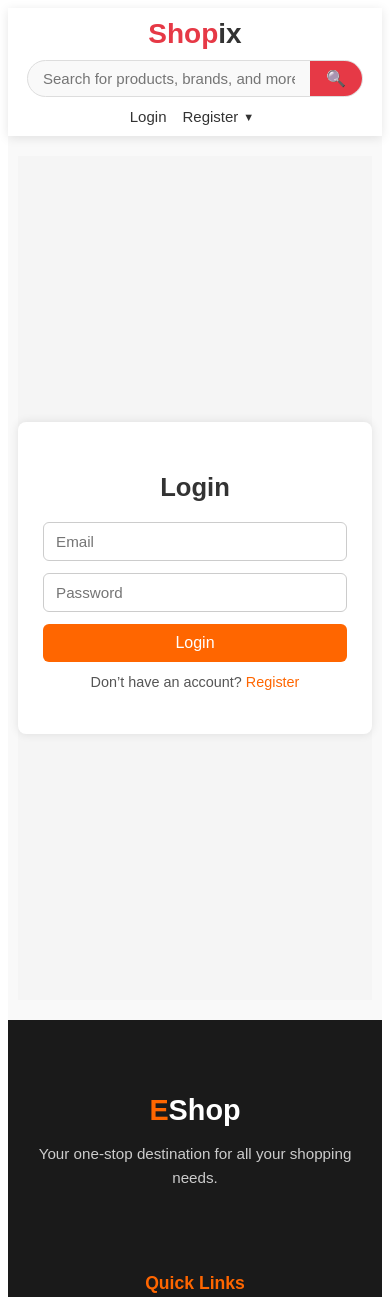
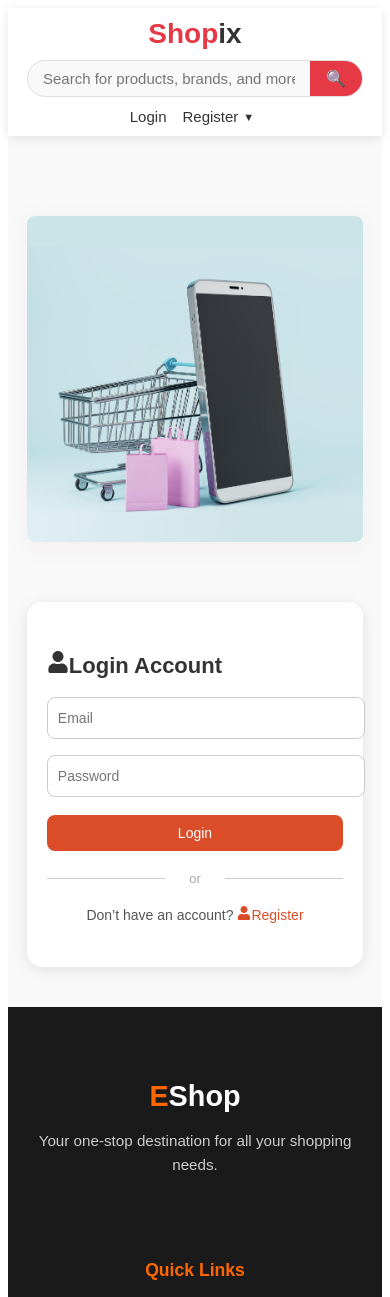
Before and after one commit to Rajen113/E-frontend, a React app: page /login in a window 390 px wide. Shown: the top 1297 px of the page. Built offline with nearby package versions, Linux system fonts and the light colour scheme; no server answers; the HTML template or start-up script is replaced by a standard one.

Commit message:
WIP: saving local edits before rebase

```diff
--- a/src/components/pages/login/Login.css
+++ b/src/components/pages/login/Login.css
@@ -1,63 +1,198 @@
-/* ---------- MAIN CONTAINER ---------- */
-.login-wrapper {
-  min-height: 100vh;
+
+.login-page {
   display: flex;
-  align-items: center;
+  height: 100vh;
+  width: 80%;
+  /* margin: 0 auto; */
+  background-color: #f9f9f9;
   justify-content: center;
-  background-color: #f5f5f5;
-  font-family: Arial, sans-serif;
+  font-family: "Poppins", sans-serif;
 }
 
-/* ---------- FORM CARD ---------- */
-.login-box {
-  background-color: #fff;
-  padding: 30px 25px;
-  border-radius: 8px;
-  box-shadow: 0 0 10px rgba(0, 0, 0, 0.1);
-  width: 100%;
-  max-width: 400px;
+.img-login {
+  flex: 1;
+  overflow: hidden;
+  display: flex;
+  height: 400px;
+  justify-content: center;
+  margin-top: 40px;
+  box-shadow: 0px 4px 20px rgba(172, 133, 133, 0.1);
+
 }
 
-/* ---------- HEADING ---------- */
-.login-box h2 {
-  text-align: center;
-  font-size: 1.6rem;
-  color: #333;
-  margin-bottom: 20px;
+.left-img {
+  width: 500px;
+  height: 200px;
+
 }
 
-/* ---------- FORM ---------- */
-form {
-  display: flex;
-  flex-direction: column;
+.img-login img {
+  width: 100%;
+  height: 100%;
+  border-radius: 3px;
+
 }
 
-form input {
-  padding: 10px 12px;
-  border: 1px solid #ccc;
-  border-radius: 6px;
-  font-size: 0.95rem;
-  margin-bottom: 12px;
-  outline: none;
+/* ---------- Signup Form ---------- */
+.login-container {
+  flex: 1;
+   height: 400px;
+  display: flex;
+  justify-content: center;
+  margin-top: 40px;
+  /* align-items: center; */
 }
 
-form input:focus {
-  border-color: #ff6600;
+.login-box {
+  width: 80%;
+  max-width: 400px;
+  background-color: #fff;
+  padding: 40px 30px;
+  border-radius: 15px;
+  box-shadow: 0px 4px 20px rgba(0, 0, 0, 0.1);
 }
 
-/* ---------- BUTTON ---------- */
-.login-btn {
-  background-color: #ff6600;
-  color: #fff;
-  border: none;
-  border-radius: 6px;
-  padding: 10px;
-  font-size: 1rem;
-  cursor: pointer;
+.login-box h2 {
+  font-size: 26px;
+  margin-bottom: 10px;
+  color: #333;
 }
 
-.login-btn:hover {
-  background-color: #e65c00;
+.subtitle {
+  font-size: 14px;
+  color: #777;
+  margin-bottom: 25px;
+}
+
+.login-box input {
+  width: 100%;
+  padding: 12px 10px;
+  margin: 8px 0;
+  border: 1px solid #ccc;
+  border-radius: 8px;
+  font-size: 14px;
+  transition: 0.2s;
+}
+
+.login-box input:focus {
+  border-color: #db4c28;
+  outline: none;
+  box-shadow: 0 0 5px rgba(219, 76, 40, 0.3);
+}
+
+.create-btn {
+  width: 100%;
+  padding: 12px;
+  background-color: #db4c28;
+  color: white;
+  border: none;
+  border-radius: 8px;
+  margin-top: 10px;
+  font-size: 15px;
+  cursor: pointer;
+  transition: 0.3s;
+}
+
+.create-btn:hover {
+  background-color: #b53c20;
+}
+
+.divider {
+  text-align: center;
+  margin: 20px 0;
+  color: #aaa;
+  position: relative;
+}
+
+.divider::before,
+.divider::after {
+  content: "";
+  position: absolute;
+  width: 40%;
+  height: 1px;
+  background-color: #ccc;
+  top: 50%;
+}
+
+.divider::before {
+  left: 0;
+}
+
+.divider::after {
+  right: 0;
+}
+
+.login-link {
+  text-align: center;
+  color: #555;
+}
+
+.login-link a {
+  color: #db4c28;
+  text-decoration: none;
+  font-weight: 500;
+}
+
+.login-link a:hover {
+  text-decoration: underline;
+}
+
+/* ✅ Mobile Responsive Fix */
+@media (max-width: 900px) {
+  .login-page {
+    flex-direction: column;
+    width: 95%;
+    height: auto;
+    justify-content: flex-start;
+    align-items: center;
+    padding: 20px 0;
+    gap: 20px;
+  }
+
+  .img-login {
+    order: -1; /* Image on top */
+    height: auto;
+    justify-content: center;
+  }
+
+  .left-img {
+    width: 250px;
+    height: auto;
+  }
+
+  .img-login img {
+    width: 100%;
+    height: auto;
+    object-fit: contain;
+    border-radius: 8px;
+  }
+
+  .login-container {
+    width: 100%;
+    justify-content: center;
+    align-items: center;
+  }
+
+  .login-box {
+    width: 90%;
+    max-width: 350px;
+    padding: 30px 20px;
+    box-shadow: 0px 3px 15px rgba(0, 0, 0, 0.1);
+  }
+
+  .login-box h2 {
+    font-size: 22px;
+  }
+
+  .subtitle {
+    font-size: 13px;
+    margin-bottom: 20px;
+  }
+
+  .create-btn {
+    font-size: 14px;
+    padding: 10px;
+  }
 }
 
 /* ---------- ERROR MESSAGE ---------- */
@@ -69,24 +204,6 @@ form input:focus {
   text-align: center;
   font-size: 0.9rem;
   margin-bottom: 10px;
-}
-
-/* ---------- REGISTER LINK ---------- */
-.register-text {
-  text-align: center;
-  font-size: 0.9rem;
-  color: #555;
-  margin-top: 12px;
-}
-
-.register-text a {
-  color: #ff6600;
-  text-decoration: none;
-  font-weight: 500;
-}
-
-.register-text a:hover {
-  text-decoration: underline;
 }
 
 .success-text {
--- a/src/components/pages/login/Login.jsx
+++ b/src/components/pages/login/Login.jsx
@@ -3,10 +3,13 @@ import { Link, useNavigate } from 'react-router-dom'
 import axiosInstance from '../../../api/axiosConfig'
 import { AuthContext } from '../../../context/AuthContext'
 import './Login.css'
+import { FaUser, FaLock } from "react-icons/fa"; // from FontAwesome
+import { MdEmail } from "react-icons/md"; // from Material Design
+
 
 function Login() {
   const navigate = useNavigate()
-  const { login } = useContext(AuthContext) // use context
+  const { login } = useContext(AuthContext) // ✅ use context
   const [formData, setFormData] = useState({ email: '', password: '' })
   const [error, setError] = useState('')
   const [success, setSuccess] = useState('')
@@ -35,9 +38,17 @@ function Login() {
   }
 
   return (
-    <div className="login-wrapper">
-      <div className="login-box">
-        <h2>Login</h2>
+    <div className="login-page">
+
+     <div className="img-login">
+        <img src="/SideImage.png" alt="login Illustration" />
+      </div>
+
+
+      <div className="login-container">
+       <div className="login-box">
+          <h2><FaUser />Login Account</h2>
+
         <form onSubmit={handleSubmit}>
           {error && <p className="error-text">{error}</p>}
           {success && <p className="success-text">{success}</p>}
@@ -60,15 +71,19 @@ function Login() {
             required
           />
 
-          <button type="submit" className="login-btn" disabled={loading}>
+          <button type="submit" className="create-btn" disabled={loading}>
             {loading ? 'Logging in...' : 'Login'}
           </button>
 
-          <p className="register-text">
-            Don’t have an account? <Link to="/register">Register</Link>
+           <div className="divider">or</div>
+
+          <p className="login-link">
+            Don’t have an account? <Link to="/register"><FaUser />Register</Link>
           </p>
         </form>
+        </div>
       </div>
+
     </div>
   )
 }
--- a/src/components/pages/register/Register.css
+++ b/src/components/pages/register/Register.css
@@ -1,60 +1,48 @@
-/* ---------- Global Layout ---------- */
+
 .signup-page {
   display: flex;
   min-height: 100vh;
   width: 80%;
   margin: 0 auto;
-  background-color: #ffffff;
+  background-color: #f9f9f9;
   justify-content: center;
-  align-items: stretch; /* Ensures both sides match in height */
+  align-items: stretch;
   font-family: "Poppins", sans-serif;
   gap: 30px;
 }
 
-/* ---------- Left Image Section ---------- */
+
 .img-signup {
   flex: 1;
-  display: flex;
-  justify-content: center;
-  align-items: center;
-  height: 100vh; /* Full viewport height */
-  border-radius: 12px;
+  position: relative;
+  height: 600px;
+  margin-top: 6px;
   overflow: hidden;
-}
-
-.left-img {
-  width: 100%;
-  height: 100%;
-  display: flex;
-  justify-content: center;
-  align-items: center;
+  box-shadow: 0px 4px 20px rgba(7, 6, 6, 0.1);
 }
 
 .img-signup img {
+  position: absolute;
+  top: 0;
+  left: 0;
   width: 100%;
   height: 100%;
-  object-fit:contain; /* Fill the panel properly */
-  border-radius: 0;
-  transition: transform 0.4s ease;
+  object-fit: cover;
 }
 
-.img-signup img:hover {
-  transform: scale(1.03);
-}
 
-/* ---------- Register Form Section ---------- */
 .signup-container {
   flex: 1;
   display: flex;
   justify-content: center;
-  align-items: center;
+  height: 600px;
 }
 
 .signup-box {
   width: 80%;
   max-width: 420px;
   background-color: #fff;
-  padding: 45px 35px;
+  padding: 20px 35px;
   border-radius: 15px;
   box-shadow: 0px 4px 20px rgba(0, 0, 0, 0.1);
 }
@@ -73,7 +61,7 @@
   text-align: center;
 }
 
-/* ---------- Input Fields ---------- */
+
 .signup-box input {
   width: 100%;
   padding: 12px 10px;
@@ -90,7 +78,7 @@
   box-shadow: 0 0 5px rgba(219, 76, 40, 0.3);
 }
 
-/* ---------- Button ---------- */
+
 .create-btn {
   width: 100%;
   padding: 12px;
@@ -110,7 +98,7 @@
   transform: translateY(-1px);
 }
 
-/* ---------- Divider ---------- */
+
 .divider {
   text-align: center;
   margin: 20px 0;
@@ -137,7 +125,7 @@
   right: 0;
 }
 
-/* ---------- Login Link ---------- */
+
 .login-link {
   text-align: center;
   color: #555;
@@ -154,7 +142,7 @@
   text-decoration: underline;
 }
 
-/* ---------- Error Message ---------- */
+
 .error-text {
   color: #db4c28;
   background: rgba(219, 76, 40, 0.05);
@@ -166,7 +154,7 @@
   text-align: center;
 }
 
-/* ---------- Responsive Design ---------- */
+
 @media (max-width: 900px) {
   .signup-page {
     flex-direction: column;
@@ -187,16 +175,10 @@
     border-radius: 0;
   }
 
-  .left-img {
-    width: 100%;
-    height: auto;
-  }
 
   .img-signup img {
-    width: 100%;
-    height: auto;
     object-fit: contain;
-    border-radius: 8px;
+    position: static;
   }
 
   .signup-container {
--- a/src/components/pages/register/Register.jsx
+++ b/src/components/pages/register/Register.jsx
@@ -2,6 +2,9 @@ import React, { useState } from "react";
 import { useNavigate } from "react-router-dom";
 import axiosInstance from "../../../api/axiosConfig";
 import "./Register.css";
+import { FaUser, FaLock } from "react-icons/fa"; // from FontAwesome
+import { MdEmail } from "react-icons/md"; // from Material Design
+
 
 function Register() {
   const navigate = useNavigate();
@@ -27,7 +30,7 @@ function Register() {
   const handleSubmit = async (e) => {
     e.preventDefault();
 
-    // ✅ Basic Validation
+    // Basic Validation
     if (formData.password !== formData.confirmPassword) {
       setError("Passwords don't match!");
       return;
@@ -49,11 +52,12 @@ function Register() {
       setLoading(true);
       const res = await axiosInstance.post("/user/register", userData);
 
-      // Show success message instead of alert
+
+      console.log(res.data)
       setSuccess(res.data.message || "Registration successful!");
       setError("");
 
-      // ✅ Redirect to login page after short delay
+
       setTimeout(() => {
         navigate("/login");
       }, 1500);
@@ -68,21 +72,17 @@ function Register() {
 
   return (
     <div className="signup-page">
-      {/* ✅ Left Image Section */}
       <div className="img-signup">
-        <div className="left-img">
+        {/* <div className="left-img"> */}
           <img src="SideImage.png" alt="Register Illustration" />
-        </div>
+        {/* </div> */}
       </div>
 
-      {/* ✅ Register Form Section */}
       <div className="signup-container">
         <div className="signup-box">
           <h2>Create Account</h2>
-          <p className="subtitle">Enter your details below</p>
 
           <form onSubmit={handleSubmit}>
-            {/* ✅ Error or Success Messages */}
             {error && <p className="error-text">{error}</p>}
             {success && <p className="success-text">{success}</p>}
 
```
